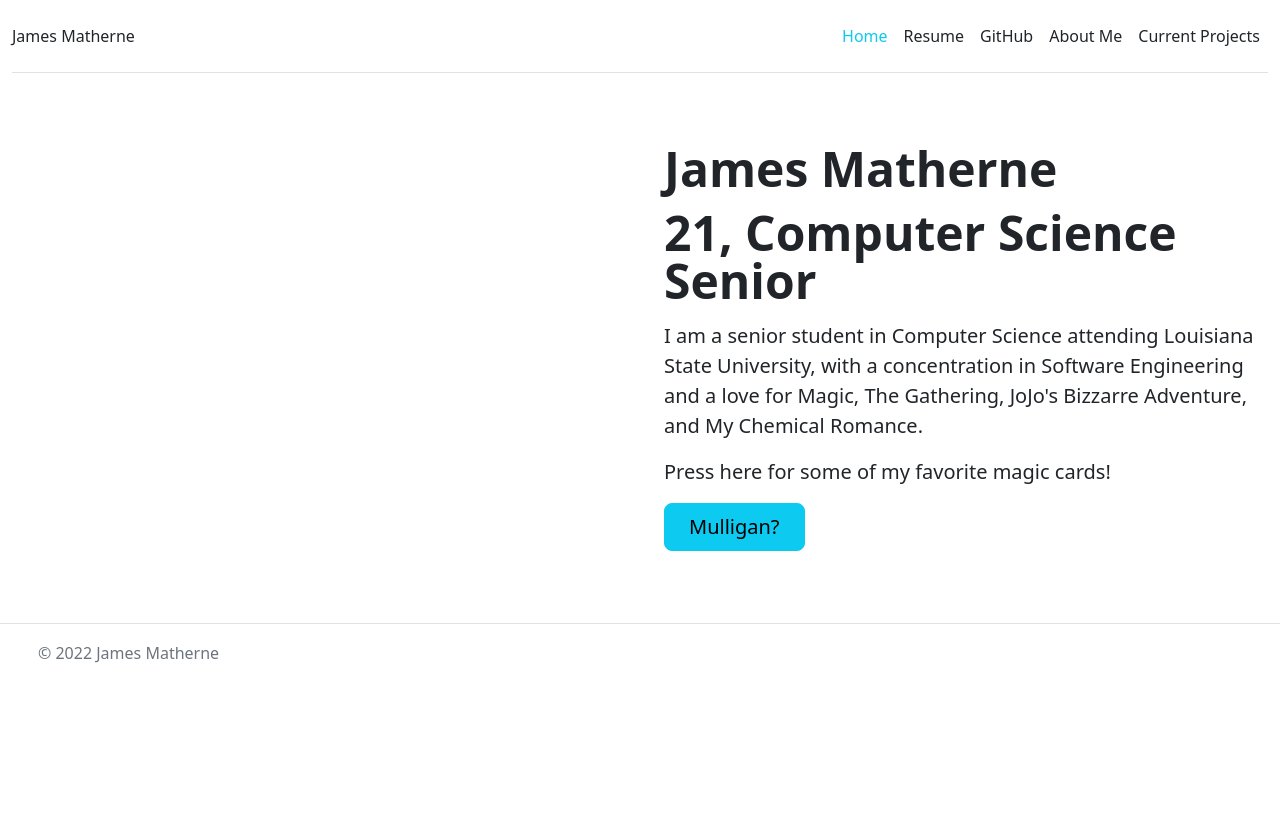
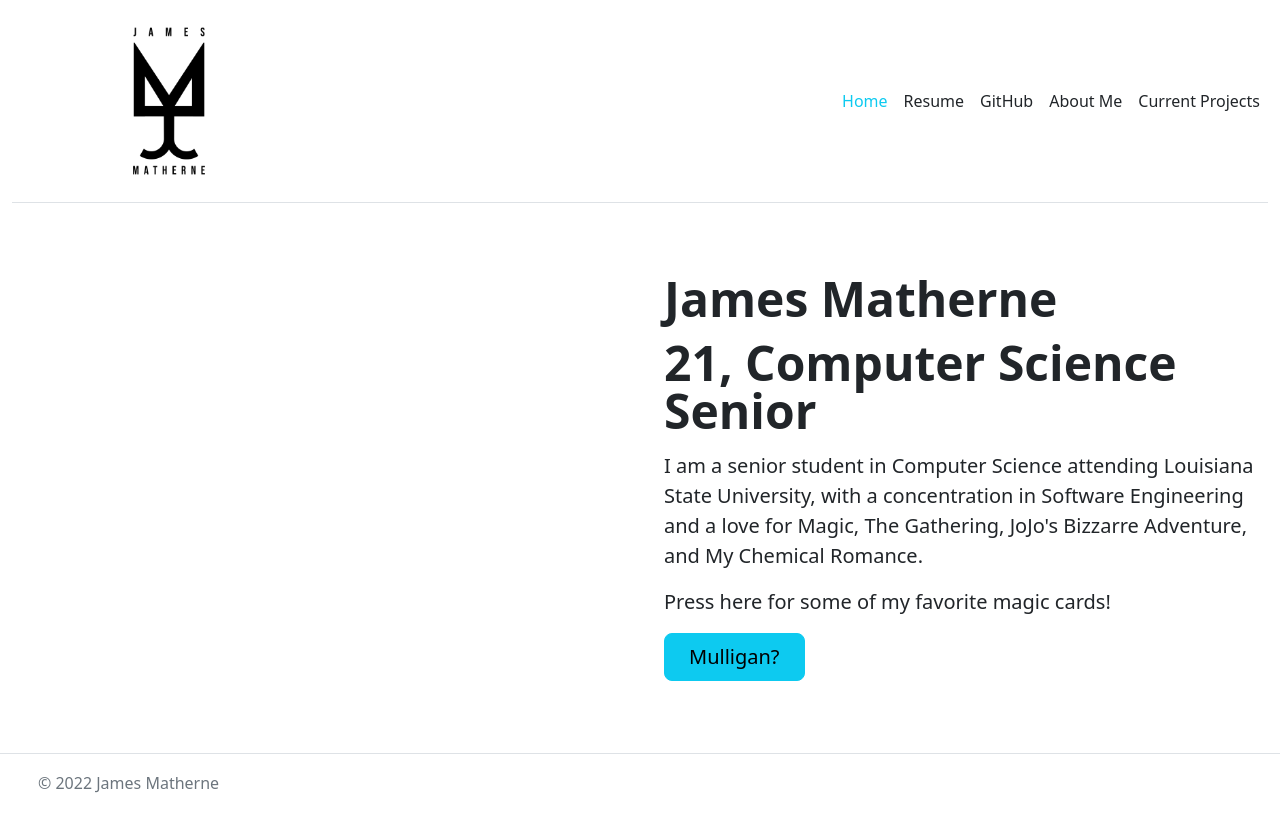
Before and after one commit to jmatherne65/portfolio-website, a plain HTML site: page about.html in a window 1280 px wide. Before the commit the page ends 800 px from the top, so only its background shows below. Drawn offline with nearby package versions, Linux system fonts and the light colour scheme.

Commit message:
Added Logo

```diff
--- a/about.html
+++ b/about.html
@@ -11,7 +11,7 @@
     <div class="container-fluid">
         <header class="d-flex flex-wrap align-items-center justify-content-center justify-content-md-between py-3 mb-4 border-bottom">
             <a href="index.html" class="d-flex align-items-center col-md-3 mb-2 mb-md-0 text-dark text-decoration-none">
-              <div class="logo">James Matherne</div>
+            <img src="logo for website.png" class="d-block mx-lg-auto img-fluid" alt="Bootstrap Themes" width="170" height="150" loading="lazy">
             </a>
             <ul class="nav col-12 col-md-auto mb-2 justify-content-center mb-md-0">
               <li><a href="index.html" class="nav-link px-2 link-info">Home</a></li>
```
Also changed, not shown: currents.html (+1 -1 lines), index.html (+1 -1 lines), logo for website.png (added).
